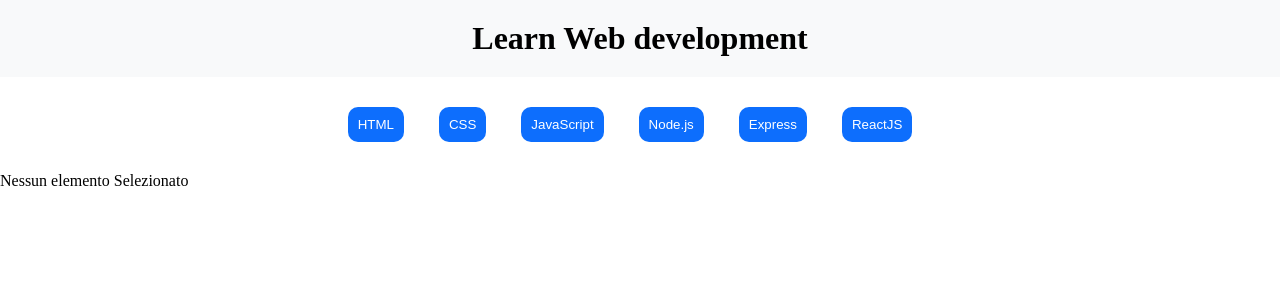
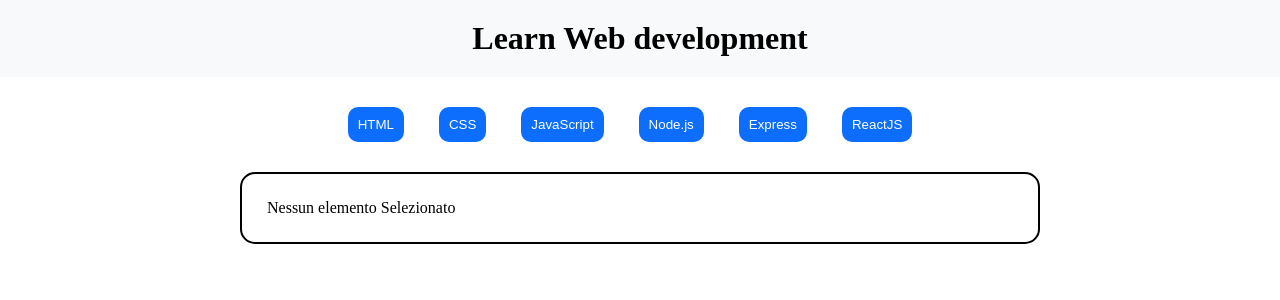
Before and after one commit to AndreaRispoli97/react-use-state, a React (Vite) app: page / in a window 1280 px wide. Shown: the top 300 px of the page. Built offline with nearby package versions, Linux system fonts and the light colour scheme.

Commit message:
add: added class css

```diff
--- a/src/component/Card.jsx
+++ b/src/component/Card.jsx
@@ -14,7 +14,7 @@
                 ))
                 }
             </div>
-            {!title ? <div>Nessun elemento Selezionato</div> : < div className="description-card">
+            {!title ? <div className="description-card">Nessun elemento Selezionato</div> : < div className="description-card">
                 <h2>
                     {
                         currentElement ? currentElement.title : ''
```
